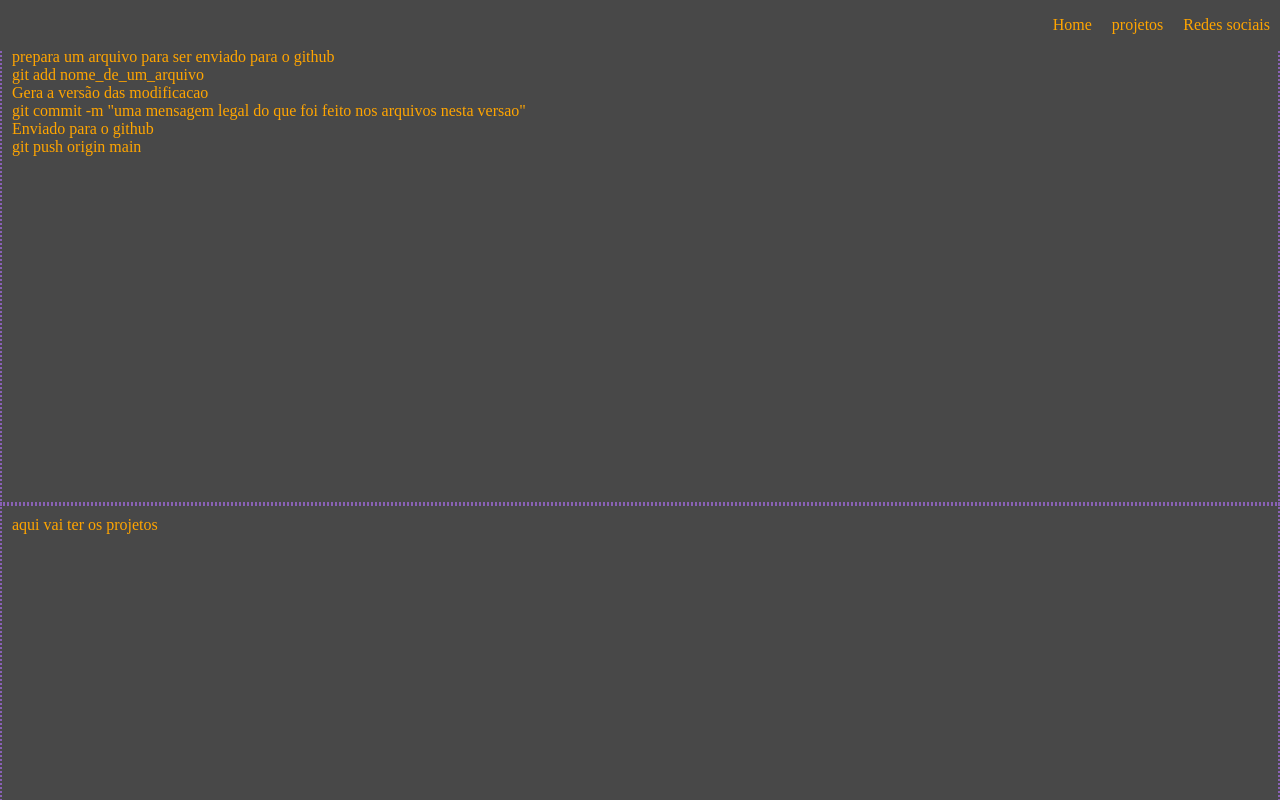
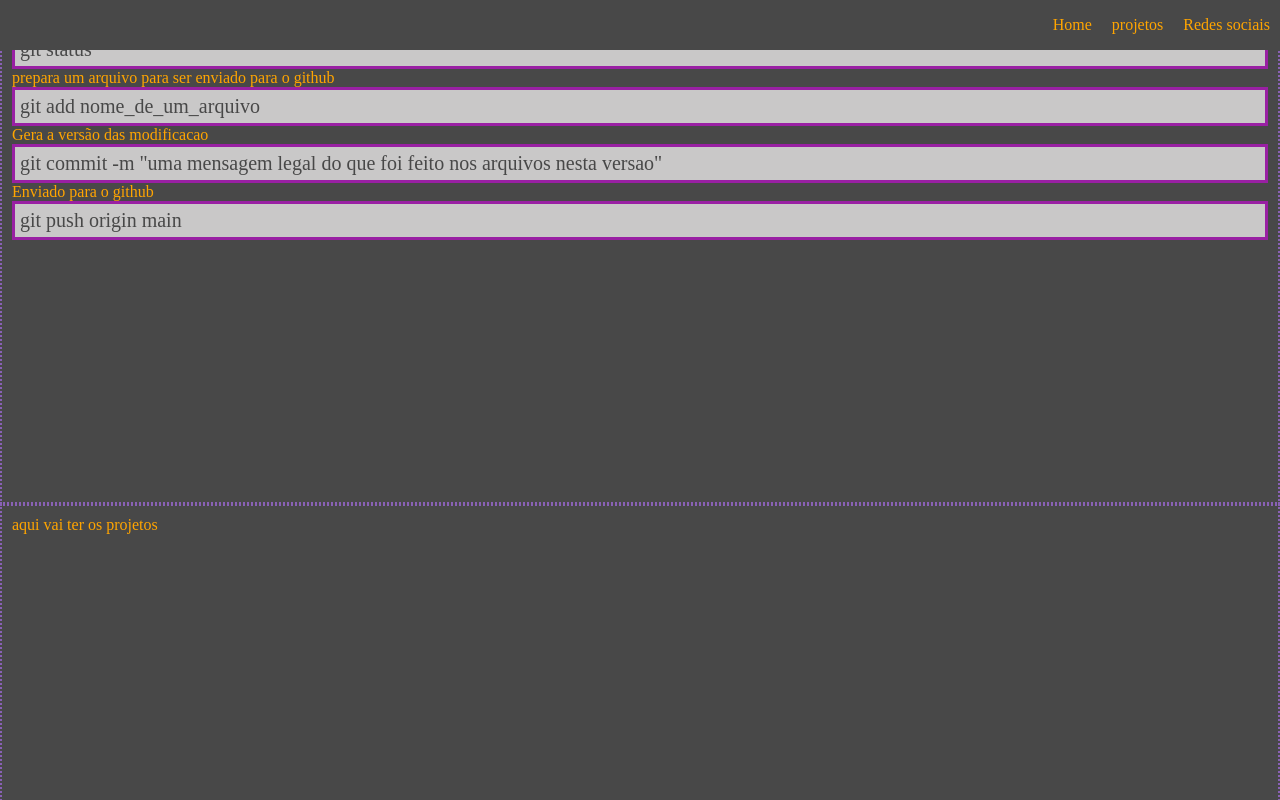
Before and after one commit to maxsantos2/maxsantos2.github.io, a plain HTML site: page index.html in a window 1280 px wide. Shown: the top 800 px of the page. Drawn offline with Linux system fonts and the light colour scheme.

Commit message:
add estilo comandos

```diff
--- a/assets/css/meu_estilo.css
+++ b/assets/css/meu_estilo.css
@@ -33,7 +33,10 @@ section{
     padding: 10px;
     border: 2px dotted #8961b5;
 }
-section:hover{
-    background-color: #181818;
-    color: rgb(255, 188,63);
+.comando-git{
+    padding: 5px;
+    font-size: 1.25rem;
+    border: 3px solid #9920a3;
+    background-color: #c9c8c8;
+    color: #484848;
 }
```
